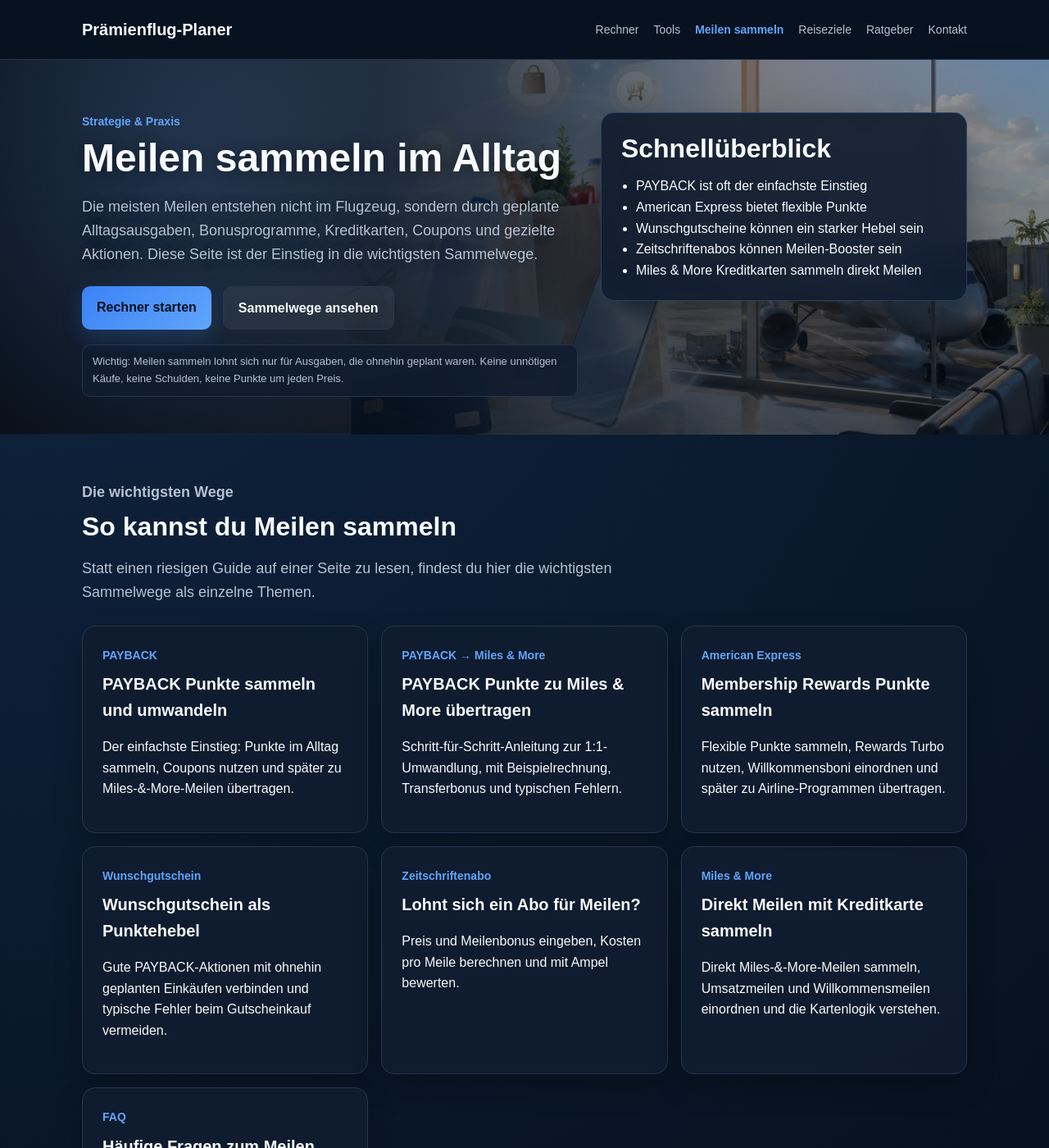
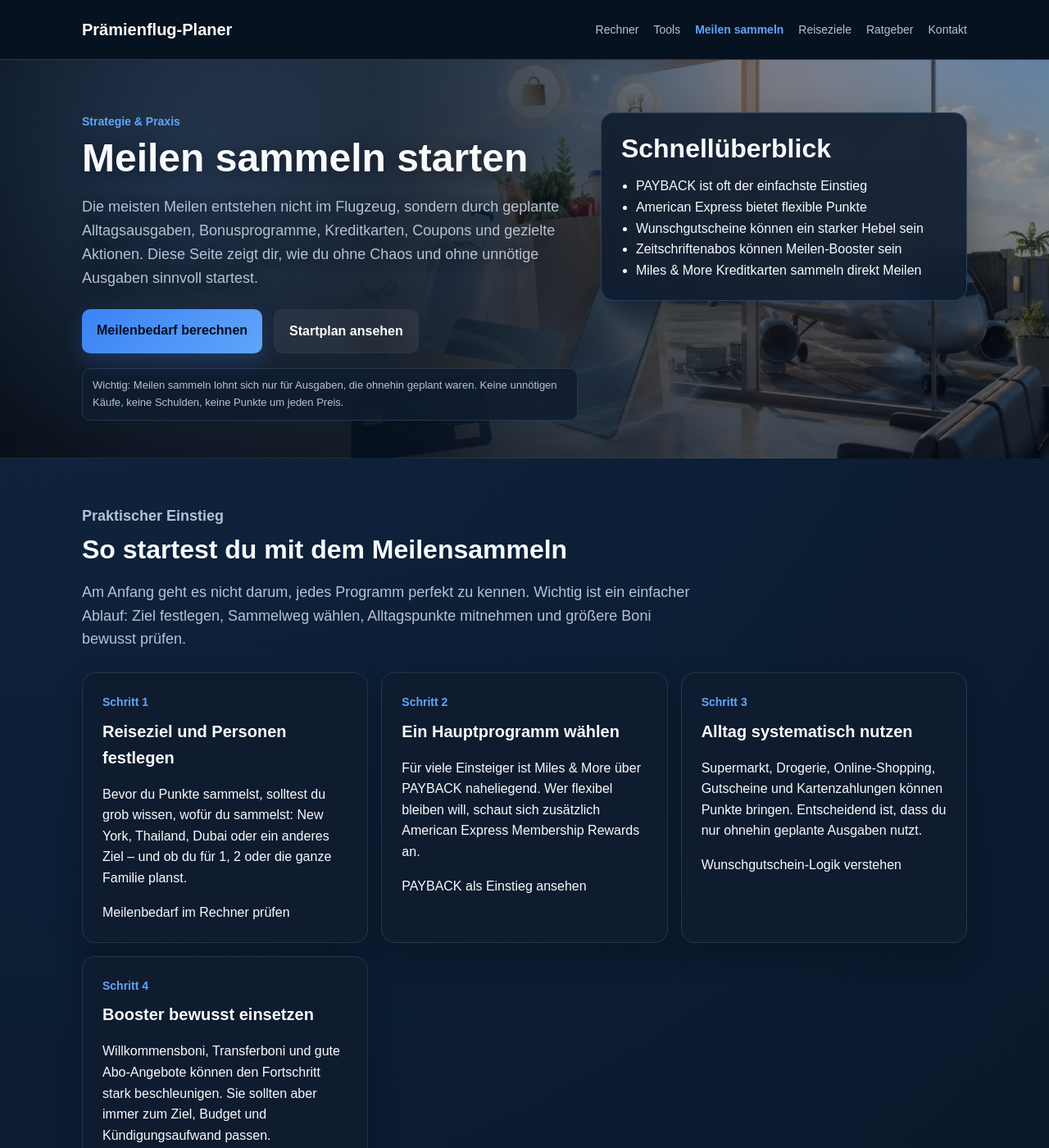
Before and after one commit to Praemienflug-Planer/miles-planer, a Jekyll site: the page built from meilen-sammeln/index.html, in a window 1280 px wide and 1400 px high. Shown: the whole window at 82% size. Built offline with Jekyll 4.4.1, drawn with Linux system fonts in a browser that asks for light colours; some of the changed text lies outside the part shown.

Commit message:
Meilen sammeln Einstieg finalisieren

```diff
--- a/meilen-sammeln/index.html
+++ b/meilen-sammeln/index.html
@@ -7,10 +7,10 @@
   <meta charset="UTF-8" />
   <meta name="viewport" content="width=device-width, initial-scale=1.0" />
 
-  <title>Meilen sammeln im Alltag | PAYBACK, Amex & Miles & More | Prämienflug-Planer</title>
+  <title>Meilen sammeln starten | PAYBACK, Amex & Miles & More | Prämienflug-Planer</title>
   <meta
     name="description"
-    content="Meilen sammeln im Alltag: Überblick über PAYBACK, American Express, Wunschgutschein, Zeitschriftenabos und Miles & More Kreditkarte."
+    content="Meilen sammeln starten: praktische Schritt-für-Schritt-Anleitung für PAYBACK, American Express, Wunschgutschein, Zeitschriftenabos und Miles & More."
   />
 
   <link rel="stylesheet" href="/miles-planer/assets/css/site.css?v=20260511-1" />
@@ -19,21 +19,21 @@
   <meta name="robots" content="index,follow" />
 
   <meta property="og:type" content="article" />
-  <meta property="og:title" content="Meilen sammeln im Alltag" />
+  <meta property="og:title" content="Meilen sammeln starten" />
   <meta property="og:description" content="Der Einstieg ins Meilen sammeln: PAYBACK, Amex, Wunschgutschein, Zeitschriftenabos und Miles & More Kreditkarte verständlich eingeordnet." />
   <meta property="og:url" content="https://praemienflug-planer.github.io/miles-planer/meilen-sammeln/" />
   <meta property="og:site_name" content="Prämienflug-Planer" />
 
   <meta name="twitter:card" content="summary_large_image" />
-  <meta name="twitter:title" content="Meilen sammeln im Alltag" />
+  <meta name="twitter:title" content="Meilen sammeln starten" />
   <meta name="twitter:description" content="Schlanker Überblick über die wichtigsten Wege zum Meilen sammeln." />
 
   <script type="application/ld+json">
   {
     "@context": "https://schema.org",
     "@type": "Article",
-    "headline": "Meilen sammeln im Alltag",
-    "description": "Überblick über die wichtigsten Wege zum Meilen sammeln: PAYBACK, American Express, Wunschgutschein, Zeitschriftenabos und Miles & More Kreditkarte.",
+    "headline": "Meilen sammeln starten",
+    "description": "Praktischer Einstieg in die wichtigsten Wege zum Meilen sammeln: PAYBACK, American Express, Wunschgutschein, Zeitschriftenabos und Miles & More Kreditkarte.",
     "author": {"@type": "Person","name": "Dominik Hermanski"},
     "publisher": {"@type": "Organization","name": "Prämienflug-Planer"},
     "mainEntityOfPage": "https://praemienflug-planer.github.io/miles-planer/meilen-sammeln/",
@@ -64,15 +64,15 @@
       <div class="container hero-grid seo-hero-grid">
         <div>
           <p class="eyebrow">Strategie & Praxis</p>
-          <h1>Meilen sammeln im Alltag</h1>
+          <h1>Meilen sammeln starten</h1>
           <p class="hero-text">
             Die meisten Meilen entstehen nicht im Flugzeug, sondern durch geplante Alltagsausgaben,
-            Bonusprogramme, Kreditkarten, Coupons und gezielte Aktionen. Diese Seite ist der Einstieg
-            in die wichtigsten Sammelwege.
+            Bonusprogramme, Kreditkarten, Coupons und gezielte Aktionen. Diese Seite zeigt dir,
+            wie du ohne Chaos und ohne unnötige Ausgaben sinnvoll startest.
           </p>
           <div class="hero-actions">
-            <a class="btn btn-primary" href="/miles-planer/rechner/">Rechner starten</a>
-            <a class="btn btn-secondary" href="#sammelwege">Sammelwege ansehen</a>
+            <a class="btn btn-primary" href="/miles-planer/rechner/">Meilenbedarf berechnen</a>
+            <a class="btn btn-secondary" href="#starter-plan">Startplan ansehen</a>
           </div>
           <div class="trust-note">
             Wichtig: Meilen sammeln lohnt sich nur für Ausgaben, die ohnehin geplant waren.
@@ -92,11 +92,47 @@
       </div>
     </section>
 
-    <section class="section" id="sammelwege">
+    <section class="section" id="starter-plan">
+      <div class="container">
+        <div class="section-head">
+          <p class="eyebrow">Praktischer Einstieg</p>
+          <h2>So startest du mit dem Meilensammeln</h2>
+          <p>Am Anfang geht es nicht darum, jedes Programm perfekt zu kennen. Wichtig ist ein einfacher Ablauf: Ziel festlegen, Sammelweg wählen, Alltagspunkte mitnehmen und größere Boni bewusst prüfen.</p>
+        </div>
+        <div class="article-grid">
+          <div class="article-card">
+            <p class="eyebrow">Schritt 1</p>
+            <h3>Reiseziel und Personen festlegen</h3>
+            <p>Bevor du Punkte sammelst, solltest du grob wissen, wofür du sammelst: New York, Thailand, Dubai oder ein anderes Ziel – und ob du für 1, 2 oder die ganze Familie planst.</p>
+            <a class="text-link" href="/miles-planer/rechner/">Meilenbedarf im Rechner prüfen</a>
+          </div>
+          <div class="article-card">
+            <p class="eyebrow">Schritt 2</p>
+            <h3>Ein Hauptprogramm wählen</h3>
+            <p>Für viele Einsteiger ist Miles &amp; More über PAYBACK naheliegend. Wer flexibel bleiben will, schaut sich zusätzlich American Express Membership Rewards an.</p>
+            <a class="text-link" href="/miles-planer/meilen-sammeln/payback/">PAYBACK als Einstieg ansehen</a>
+          </div>
+          <div class="article-card">
+            <p class="eyebrow">Schritt 3</p>
+            <h3>Alltag systematisch nutzen</h3>
+            <p>Supermarkt, Drogerie, Online-Shopping, Gutscheine und Kartenzahlungen können Punkte bringen. Entscheidend ist, dass du nur ohnehin geplante Ausgaben nutzt.</p>
+            <a class="text-link" href="/miles-planer/meilen-sammeln/wunschgutschein/">Wunschgutschein-Logik verstehen</a>
+          </div>
+          <div class="article-card">
+            <p class="eyebrow">Schritt 4</p>
+            <h3>Booster bewusst einsetzen</h3>
+            <p>Willkommensboni, Transferboni und gute Abo-Angebote können den Fortschritt stark beschleunigen. Sie sollten aber immer zum Ziel, Budget und Kündigungsaufwand passen.</p>
+            <a class="text-link" href="/miles-planer/meilen-sammeln/zeitschriftenabo/">Abo-Angebote einordnen</a>
+          </div>
+        </div>
+      </div>
+    </section>
+
+    <section class="section alt" id="sammelwege">
       <div class="container">
         <div class="section-head">
           <p class="eyebrow">Die wichtigsten Wege</p>
-          <h2>So kannst du Meilen sammeln</h2>
+          <h2>Welche Sammelwege gibt es?</h2>
           <p>Statt einen riesigen Guide auf einer Seite zu lesen, findest du hier die wichtigsten Sammelwege als einzelne Themen.</p>
         </div>
         <div class="article-grid">
@@ -111,7 +147,7 @@
       </div>
     </section>
 
-    <section class="section alt">
+    <section class="section">
       <div class="container seo-layout">
         <article class="seo-content">
           <div class="article-card seo-card">
@@ -128,9 +164,26 @@
             <p>Der größte Effekt entsteht, wenn diese Bausteine zusammenpassen und du sie konsequent für ohnehin geplante Ausgaben nutzt.</p>
           </div>
           <div class="article-card seo-card">
+            <p class="eyebrow">Entscheidungshilfe</p>
+            <h2>PAYBACK, Amex oder Miles &amp; More Kreditkarte?</h2>
+            <p>Für den Start reicht oft ein klarer Hauptweg. Später kannst du weitere Programme ergänzen, wenn du deine Reiseziele, Punktebestände und Buchungslogik besser kennst.</p>
+            <div class="seo-table-wrap"><table class="seo-table"><thead><tr><th>Situation</th><th>Sinnvoller Einstieg</th><th>Warum?</th></tr></thead><tbody><tr><td>Du willst unkompliziert anfangen</td><td>PAYBACK</td><td>Viele Alltagspartner, einfache Coupons und späterer Transfer zu Miles &amp; More.</td></tr><tr><td>Du willst flexibel bleiben</td><td>American Express Membership Rewards</td><td>Punkte können zu mehreren Airline-Programmen übertragen werden.</td></tr><tr><td>Du planst klar mit Lufthansa-Gruppe / Miles &amp; More</td><td>PAYBACK plus Miles &amp; More Kreditkarte prüfen</td><td>Direkter Fokus auf ein Zielprogramm, aber Gebühren und Kartenkosten beachten.</td></tr><tr><td>Du brauchst schnell einen größeren Schub</td><td>Willkommensbonus, Transferbonus oder Abo prüfen</td><td>Kann stark helfen, sollte aber nur bei gutem Gegenwert genutzt werden.</td></tr></tbody></table></div>
+          </div>
+          <div class="article-card seo-card">
             <p class="eyebrow">Einordnung</p>
             <h2>Welcher Sammelweg passt zu welchem Ziel?</h2>
             <div class="seo-table-wrap"><table class="seo-table"><thead><tr><th>Sammelweg</th><th>Stärke</th><th>Passt besonders für</th></tr></thead><tbody><tr><td>PAYBACK</td><td>einfacher Einstieg, Alltag, Coupons</td><td>Miles-&amp;-More-Aufbau über normale Ausgaben</td></tr><tr><td>American Express</td><td>flexible Punkte und viele Transferpartner</td><td>Avios, Flying Blue, KrisFlyer und flexible Planung</td></tr><tr><td>Wunschgutschein</td><td>starker Hebel bei guten Aktionen</td><td>geplante Einkäufe bei passenden Partnern</td></tr><tr><td>Zeitschriftenabo</td><td>punktueller Meilen-Booster</td><td>nur bei gutem Preis pro Meile und klarer Kündigungslogik</td></tr><tr><td>Miles &amp; More Kreditkarte</td><td>direkte Meilen ohne Transferumweg</td><td>klarer Fokus auf Miles &amp; More</td></tr></tbody></table></div>
+          </div>
+          <div class="article-card seo-card">
+            <p class="eyebrow">Typische Fehler</p>
+            <h2>Diese Fehler solltest du am Anfang vermeiden</h2>
+            <ul>
+              <li><strong>Ohne Ziel sammeln:</strong> Erst grob prüfen, wie viele Meilen deine Wunschreise braucht.</li>
+              <li><strong>Zu viele Programme gleichzeitig:</strong> Besser ein bis zwei Wege konsequent nutzen.</li>
+              <li><strong>Ausgaben nur wegen Punkten:</strong> Der Gegenwert kippt schnell, wenn unnötig gekauft wird.</li>
+              <li><strong>Gebühren ignorieren:</strong> Prämienflüge sind nicht kostenlos. Steuern, Gebühren und Zuschläge gehören zur Rechnung.</li>
+              <li><strong>Zu spät planen:</strong> Gerade für mehrere Personen brauchst du Puffer bei Meilen, Reisezeit und Verfügbarkeit.</li>
+            </ul>
           </div>
         </article>
         <aside class="seo-sidebar">
```
